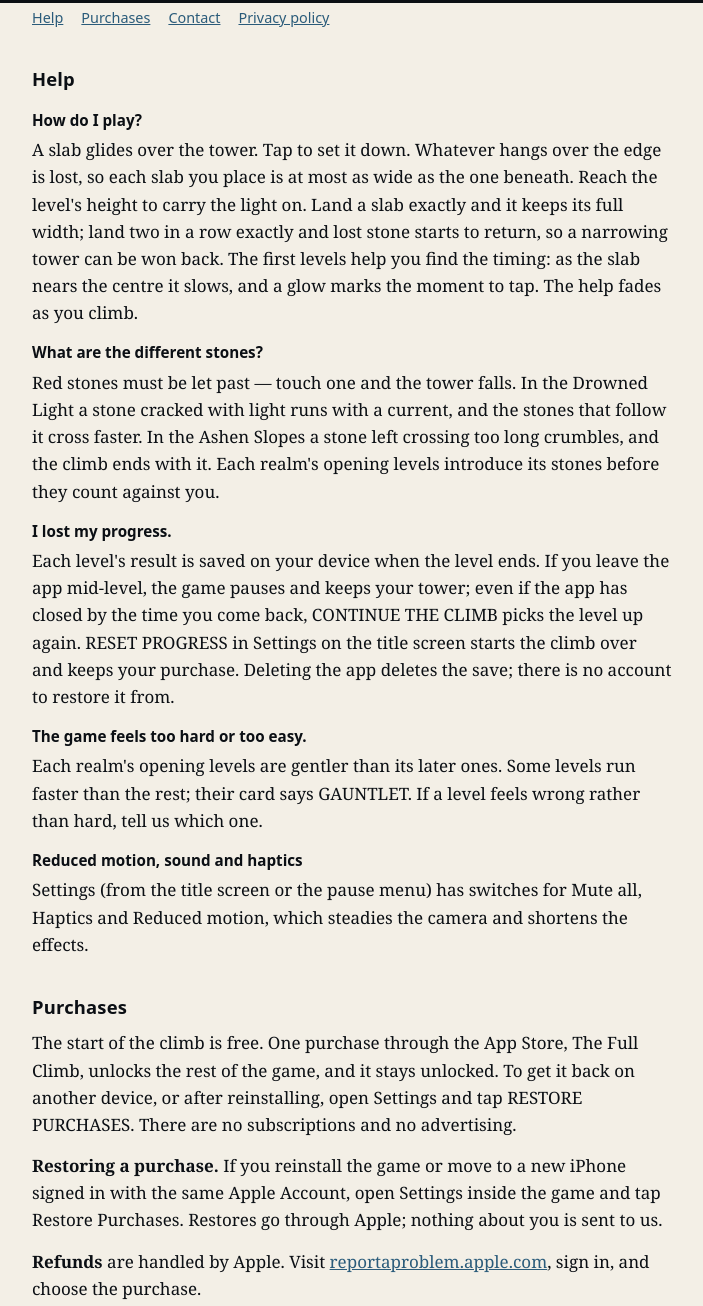
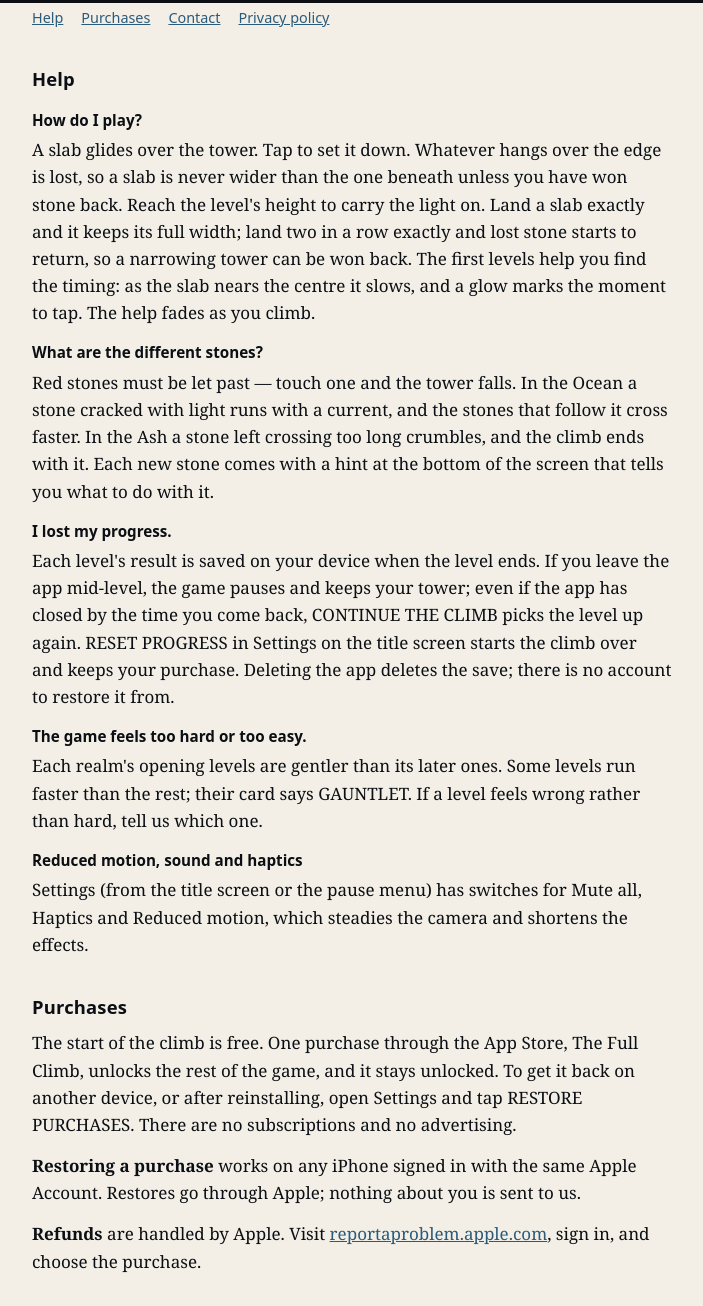
Before and after one commit to arcxgaming/stonelight, a plain HTML site: page index.html in a window 1280 px wide. Shown: the part 251-1557 px from the top of the page, without its empty margins (288-991 px from the left). Drawn offline with Linux system fonts and the light colour scheme.

Commit message:
Support and privacy pages: restore said once, realm names as in the game, true lines on slab width, stone hints and what stays on the device

```diff
--- a/index.html
+++ b/index.html
@@ -38,9 +38,9 @@
   <h2 id="help">Help</h2>
   <dl>
     <dt>How do I play?</dt>
-    <dd>A slab glides over the tower. Tap to set it down. Whatever hangs over the edge is lost, so each slab you place is at most as wide as the one beneath. Reach the level's height to carry the light on. Land a slab exactly and it keeps its full width; land two in a row exactly and lost stone starts to return, so a narrowing tower can be won back. The first levels help you find the timing: as the slab nears the centre it slows, and a glow marks the moment to tap. The help fades as you climb.</dd>
+    <dd>A slab glides over the tower. Tap to set it down. Whatever hangs over the edge is lost, so a slab is never wider than the one beneath unless you have won stone back. Reach the level's height to carry the light on. Land a slab exactly and it keeps its full width; land two in a row exactly and lost stone starts to return, so a narrowing tower can be won back. The first levels help you find the timing: as the slab nears the centre it slows, and a glow marks the moment to tap. The help fades as you climb.</dd>
     <dt>What are the different stones?</dt>
-    <dd>Red stones must be let past — touch one and the tower falls. In the Drowned Light a stone cracked with light runs with a current, and the stones that follow it cross faster. In the Ashen Slopes a stone left crossing too long crumbles, and the climb ends with it. Each realm's opening levels introduce its stones before they count against you.</dd>
+    <dd>Red stones must be let past — touch one and the tower falls. In the Ocean a stone cracked with light runs with a current, and the stones that follow it cross faster. In the Ash a stone left crossing too long crumbles, and the climb ends with it. Each new stone comes with a hint at the bottom of the screen that tells you what to do with it.</dd>
     <dt>I lost my progress.</dt>
     <dd>Each level's result is saved on your device when the level ends. If you leave the app mid-level, the game pauses and keeps your tower; even if the app has closed by the time you come back, CONTINUE THE CLIMB picks the level up again. RESET PROGRESS in Settings on the title screen starts the climb over and keeps your purchase. Deleting the app deletes the save; there is no account to restore it from.</dd>
     <dt>The game feels too hard or too easy.</dt>
@@ -51,7 +51,7 @@
 
   <h2 id="purchases">Purchases</h2>
   <p>The start of the climb is free. One purchase through the App Store, The Full Climb, unlocks the rest of the game, and it stays unlocked. To get it back on another device, or after reinstalling, open Settings and tap RESTORE PURCHASES. There are no subscriptions and no advertising.</p>
-  <p><strong>Restoring a purchase.</strong> If you reinstall the game or move to a new iPhone signed in with the same Apple Account, open Settings inside the game and tap Restore Purchases. Restores go through Apple; nothing about you is sent to us.</p>
+  <p><strong>Restoring a purchase</strong> works on any iPhone signed in with the same Apple Account. Restores go through Apple; nothing about you is sent to us.</p>
   <p><strong>Refunds</strong> are handled by Apple. Visit <a href="https://reportaproblem.apple.com">reportaproblem.apple.com</a>, sign in, and choose the purchase.</p>
 
   <h2 id="contact">Contact</h2>
```
Also changed, not shown: privacy.html (+1 -1 lines).
